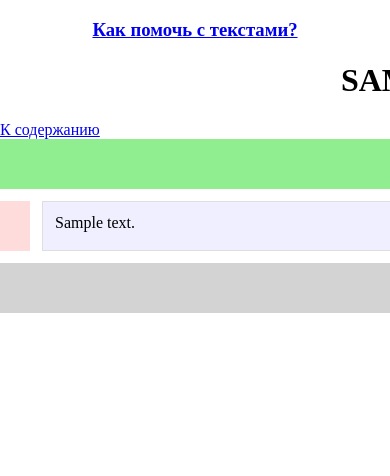
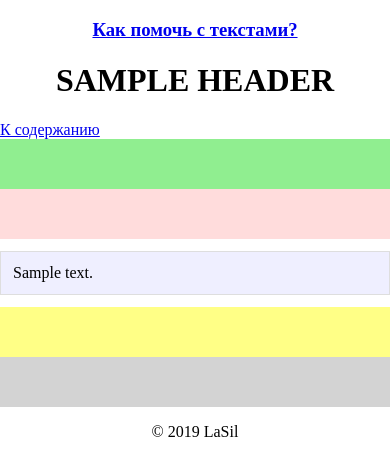
Before and after one commit to Ishayahu/jewTeX, a Django app: template texts/templates/texts/open.html in a window 390 px wide; the page is wider, and only the part inside the window is pictured. Shown: the top 476 px of that part. Run offline with Django 3.2, Linux system fonts and the light colour scheme; the template is opened without the code that fills it: most values are stand-ins (such as "Sample title", 1, 10 or a date in 2020).

Commit message:
add some responsive styles & add touch events for moving cards

```diff
--- a/texts/static/texts/css/main.css
+++ b/texts/static/texts/css/main.css
@@ -6,24 +6,15 @@ body {
   margin: 0; }
 
 .container {
-  width: 960px;
+  width: 100%;
   margin: 0 auto; }
+  @media screen and (min-width: 992px) {
+    .container {
+      width: 960px; } }
 
 header {
   text-align: center;
   text-transform: uppercase; }
-
-section.grid-top {
-  display: grid;
-  margin-bottom: 12px; }
-
-section.grid-middle {
-  display: grid;
-  grid-template-columns: 1fr 30fr 1fr; }
-
-section.grid-bottom {
-  display: grid;
-  margin-top: 12px; }
 
 footer {
   text-align: center;
@@ -33,13 +24,28 @@ article {
   background-color: #efefff;
   padding: 12px;
   border: 1px solid #dedede;
-  margin: 0 12px; }
+  margin: 12px 0; }
   article h1 {
     font-size: 1.5em; }
   article img {
     max-height: 300px;
     float: left;
     padding: 1em; }
+  @media screen and (min-width: 992px) {
+    article {
+      margin: 12px 12px; } }
+
+.grid {
+  display: grid; }
+  @media screen and (min-width: 992px) {
+    .grid {
+      grid-template-columns: 1fr 30fr 1fr; } }
+  @media screen and (min-width: 992px) {
+    .grid .aside-x {
+      grid-column: 1 / span 3; } }
+  @media screen and (min-width: 992px) {
+    .grid .aside-y {
+      margin: 12px 0; } }
 
 aside {
   min-height: 50px; }
@@ -72,7 +78,8 @@ aside {
   min-width: 300px;
   width: 300px;
   background-color: #fff;
-  border: 1px solid #000; }
+  border: 1px solid #000;
+  touch-action: none; }
   .modal-header {
     height: 60px;
     padding: 8px;
--- a/texts/static/texts/js/main.js
+++ b/texts/static/texts/js/main.js
@@ -42,7 +42,8 @@
 
           // calculate coords for modal position
           var elem_top = e.pageY - 220,
-              elem_left = left - 200 + (right - left)/2;
+              elem_left = left - 200 + (right - left)/2,
+              elem_right = elem_left + 300;
 
           // apply position values
           if (e.clientY < 220) {
@@ -50,7 +51,13 @@
           } else {
             elem.style.top = elem_top + 'px';
           }
-          elem.style.left = elem_left + 'px';
+          if (elem_left < 0) {
+            elem.style.left = '10px';
+          } else if (elem_right > window.outerWidth) {
+            elem.style.right = '10px';
+          } else {
+            elem.style.left = elem_left + 'px';
+          }
 
           // insert modal into DOM
           var parent = document.querySelector('.cardStorage');
@@ -79,10 +86,20 @@
             parent.removeChild(elem);
           })
 
-          elem.onmousedown = function(e) {
+          elem.onmousedown = function (e) {
+            dragElem(e)
+          }
+          elem.ontouchstart = function (e) {
+            dragElem(e.changedTouches[0])
+          };
+
+          function dragElem(e) {
 
             var dragPanel = elem.getElementsByClassName('modal-dragPanel')[0];
             var dragPanelCoords = dragPanel.getBoundingClientRect();
+
+            var offsetY = e.pageY - elem.offsetTop;
+            var offsetX = e.pageX - elem.offsetLeft;
 
             if (e.clientX > dragPanelCoords.left &&
                 e.clientX < dragPanelCoords.right &&
@@ -97,8 +114,8 @@
 
               function moveAt(e) {
 
-                elem.style.left = e.pageX - elem.offsetWidth / 2 + 'px';
-                elem.style.top = e.pageY - elem.offsetHeight / 2 + 'px';
+                elem.style.left = (e.pageX - offsetX) + 'px';
+                elem.style.top = (e.pageY - offsetY) + 'px';
 
                 var asides = Array.from(document.getElementsByTagName('aside'));
                 asides.forEach(function (aside) {
@@ -120,9 +137,18 @@
                 moveAt(e);
               }
 
-              elem.onmouseup = function() {
+              document.ontouchmove = function(e) {
+                moveAt(e.changedTouches[0]);
+              }
+
+              elem.onmouseup = endDragging
+              elem.ontouchend = endDragging
+
+              function endDragging (e) {
                 document.onmousemove = null;
+                document.ontouchmove = null;
                 elem.onmouseup = null;
+                elem.ontouchend = null;
 
                 asides.forEach(function (target) {
 
@@ -171,8 +197,8 @@
                 e.cancelBubble = true;
                 if (e.stopPropagation) e.stopPropagation();
                 window.getSelection().collapseToStart();
-                elem.style.height = (e.clientY - elem.getBoundingClientRect().top) + 'px';
-                body.style.height = (e.clientY - elem.getBoundingClientRect().top - 70) + 'px';
+                elem.style.height = (e.pageY - elem.offsetTop) + 'px';
+                body.style.height = (e.pageY - elem.offsetTop - 70) + 'px';
               }
               window.onmouseup = function (e) {
                 window.onmousemove = null;
--- a/texts/templates/texts/open.html
+++ b/texts/templates/texts/open.html
@@ -22,15 +22,13 @@
       <a href="{{ up }}">К содержанию</a>
     {% endif %}
 
-    <section class="grid-top">
-      <aside class="green">
+    <section class="grid">
+
+      <aside class="aside-x green">
         <div class="content"></div>
       </aside>
-    </section>
 
-    <section class="grid-middle">
-
-      <aside class="pink">
+      <aside class="aside-y pink">
         <div class="content"></div>
       </aside>
 
@@ -41,16 +39,14 @@
 
       </article>
 
-      <aside class="yellow">
+      <aside class="aside-y yellow">
         <div class="content"></div>
       </aside>
 
-    </section>
-
-    <section class="grid-bottom">
-      <aside class="black">
+      <aside class="aside-x black">
         <div class="content"></div>
       </aside>
+
     </section>
         {% if prev %}
       <a href="{{ prev }}">Назад</a>
```
